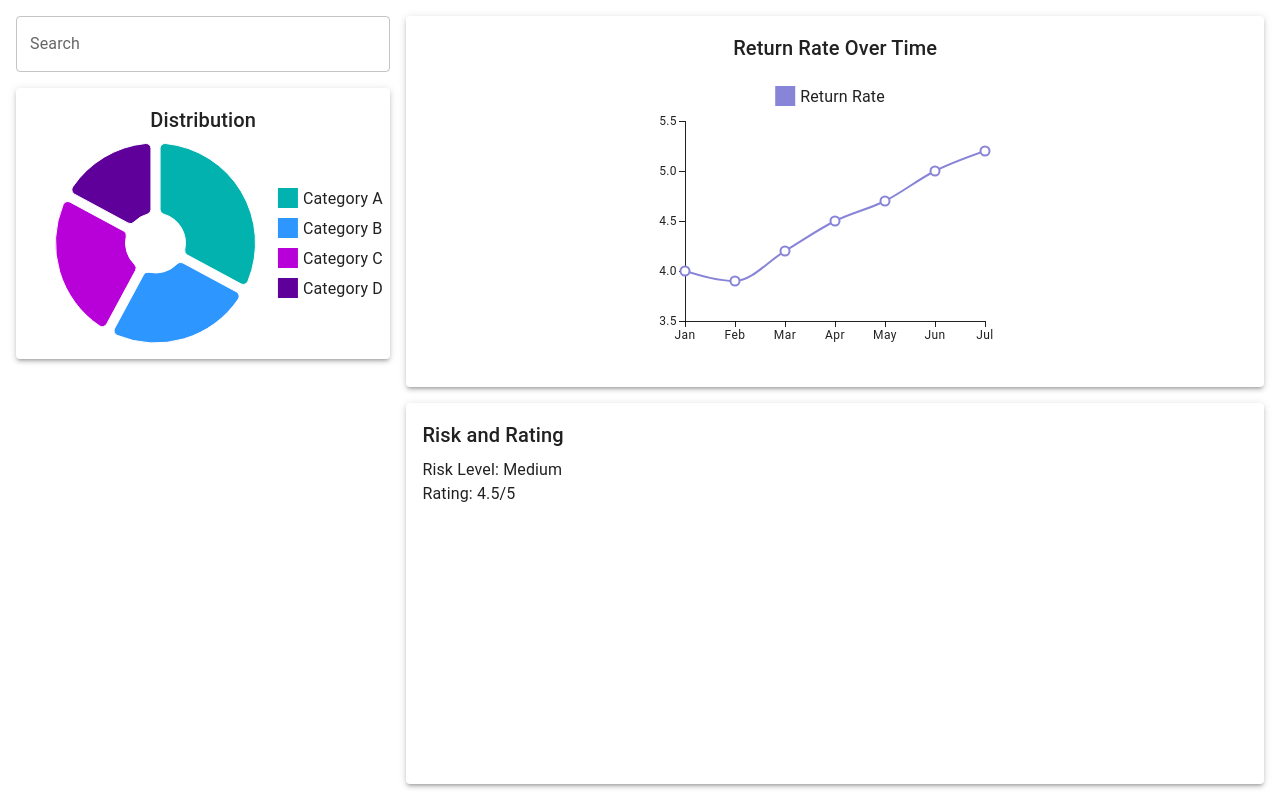
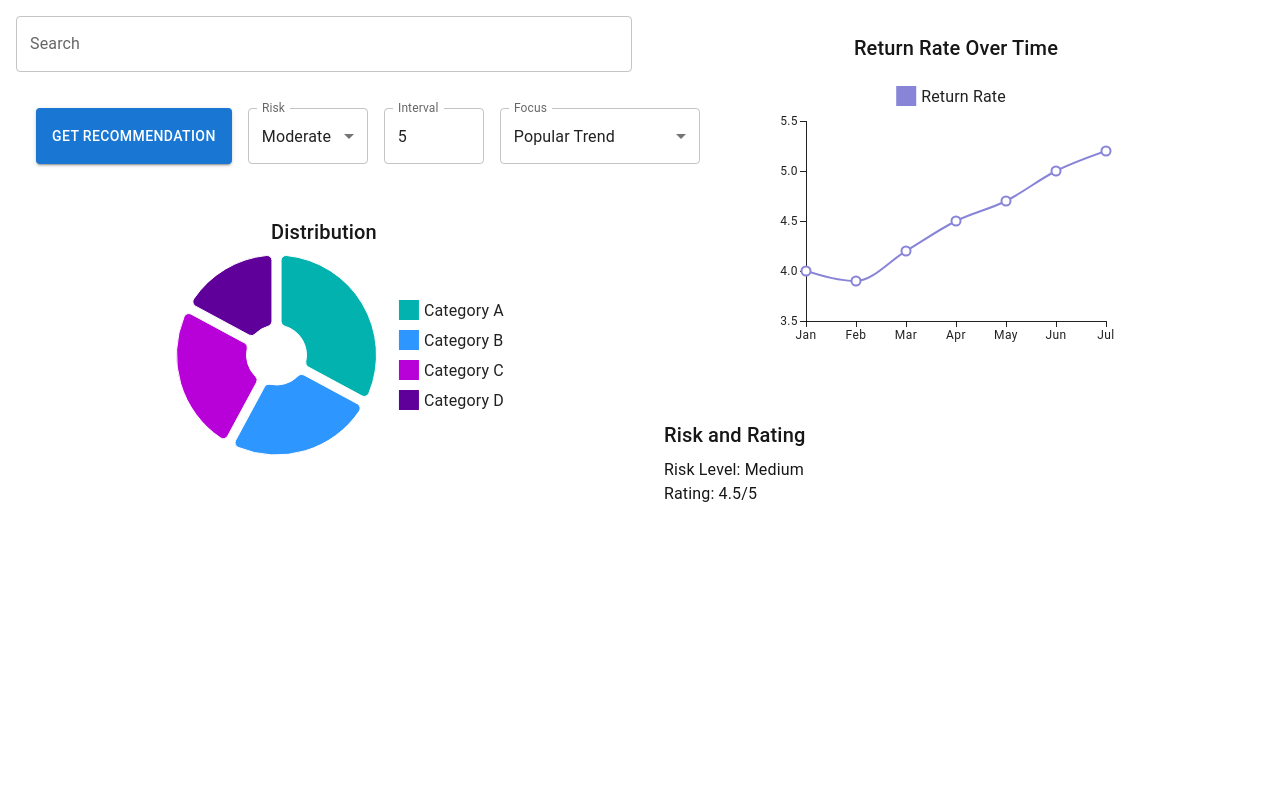
Before and after one commit to SeoliKim/wallst, a Next.js app: page / in a window 1280 px wide. Built offline with nearby package versions, Linux system fonts and the light colour scheme; no server answers.

Commit message:
add ai recommendation

```diff
--- a/package.json
+++ b/package.json
@@ -14,6 +14,7 @@
     "@mui/material": "^6.4.3",
     "@mui/x-charts": "^7.26.0",
     "next": "15.1.6",
+    "openai": "^4.83.0",
     "react": "^19.0.0",
     "react-dom": "^19.0.0",
     "recharts": "^2.15.1"
--- /dev/null
+++ b/src/app/components/aiButton.js
@@ -0,0 +1,156 @@
+'use client'
+import React, { useState } from 'react';
+import {
+  Box,
+  Button,
+  TextField,
+  Select,
+  MenuItem,
+  FormControl,
+  InputLabel,
+  CircularProgress,
+  Typography,
+} from '@mui/material';
+import { PieChart } from '@mui/x-charts';
+import { gptAPI } from '../utils/gptAPI';
+
+export default function AIButton() {
+  // State for form inputs
+  const [risk, setRisk] = useState('moderate');
+  const [interval, setInterval] = useState('5');
+  const [focus, setFocus] = useState('popular trend');
+
+  // State for API call
+  const [loading, setLoading] = useState(false);
+  const [error, setError] = useState(null);
+  const [response, setResponse] = useState(null);
+
+
+  // Function to handle the button click
+  const handleClick = async () => {
+    setLoading(true);
+    setError(null);
+    setResponse(null);
+
+    try {
+      // Prepare the data to send to the API
+      const parsedInterval = parseInt(interval, 10);
+
+      // Call the API (replace `gptAPI` with your actual API call)
+      const result = await gptAPI(risk, parsedInterval, focus);
+      const dataArray = JSON.parse(result);
+      setResponse(dataArray);
+    } catch (err) {
+      setError(err.message || 'An error occurred');
+    } finally {
+      setLoading(false);
+    }
+  };
+
+
+  return (
+    <Box sx={{ padding: '20px', maxWidth: 400, margin: 0 }}>
+      <Box sx={{ display: 'flex', gap: 2, alignItems: 'center' }}>
+        {/* Submit Button */}
+        <Button
+          variant="contained"
+          color="primary"
+          onClick={handleClick}
+          disabled={loading}
+          sx={{ height: '56px', minWidth: '120px', flexShrink: 0 }}
+        >
+          {loading ? <CircularProgress size={24} /> : 'Get Recommendation'}
+        </Button>
+
+        {/* Risk Select */}
+        <FormControl sx={{ minWidth: '120px' }}>
+          <InputLabel id="risk-label">Risk</InputLabel>
+          <Select
+            labelId="risk-label"
+            value={risk}
+            label="Risk"
+            onChange={(e) => setRisk(e.target.value)}
+          >
+            <MenuItem value="low">Low</MenuItem>
+            <MenuItem value="moderate">Moderate</MenuItem>
+            <MenuItem value="high">High</MenuItem>
+          </Select>
+        </FormControl>
+
+        {/* Interval Input */}
+        <TextField
+          label="Interval"
+          type="number"
+          value={interval}
+          onChange={(e) => setInterval(e.target.value)}
+          sx={{ minWidth: '100px' }}
+        />
+
+        {/* Focus Select */}
+        <FormControl sx={{ flexGrow: 1, minWidth: '200px' }}>
+          <InputLabel id="focus-label">Focus</InputLabel>
+          <Select
+            labelId="focus-label"
+            value={focus}
+            label="Focus"
+            onChange={(e) => setFocus(e.target.value)}
+          >
+            <MenuItem value="tech">Tech</MenuItem>
+            <MenuItem value="international market">International Market</MenuItem>
+            <MenuItem value="popular trend">Popular Trend</MenuItem>
+          </Select>
+        </FormControl>
+
+
+      </Box>
+      {/* Display Response */}
+      {response && (
+        <Box sx={{ marginTop: '20px' }}>
+          <Typography variant="h6" sx={{ marginBottom: '10px' }}>
+            <strong>Recommendation:</strong>
+          </Typography>
+          <PieChart
+            series={[
+              {
+                data: response.map((item, index) => ({
+                  id: index,
+                  value: item.quantity * 100,
+                  label: item.symbol,
+                })),
+              },
+            ]}
+            slotProps={{ legend: { hidden: true } }}
+            width={400}
+            height={200}
+          />
+          <Box sx={{ display: 'flex', justifyContent: 'flex-end', marginTop: '20px' }}>
+            <Button
+              variant="contained"
+              color="secondary"
+              // onClick={handleApply}
+              sx={{ marginRight: '10px' }} // Add some margin between the buttons
+            >
+              Apply
+            </Button>
+            <Button
+              variant="outlined"
+              color="primary"
+            // onClick={handleCancel}
+            >
+              Cancel
+            </Button>
+          </Box>
+        </Box>
+      )}
+
+      {/* Display Error */}
+      {error && (
+        <Box sx={{ marginTop: '20px' }}>
+          <Typography variant="body1" color="error">
+            <strong>Error:</strong> {error}
+          </Typography>
+        </Box>
+      )}
+    </Box>
+  );
+}
--- /dev/null
+++ b/src/app/pages/api/evaluate-portfolio.js
@@ -0,0 +1,45 @@
+import OpenAI from 'openai';
+
+const openai = new OpenAI({
+  apiKey: process.env.OPENAI_API_KEY, // This is the default and can be omitted
+});
+
+export default async function handler(req, res) {
+  console.log('Simple endpoint hit');
+  res.status(200).json({ message: 'Hello, world!' });
+}
+
+// export default async function handler(req, res) {
+//   console.log('API call to evaluate-portfolio');
+//   if (req.method === 'POST') {
+//     try {
+//       const response = await openai.chat.completions.create({
+//         model: "gpt-4",
+//         messages: [
+//           { role: "system", content: "You are a financial advisor specializing in evaluating investment portfolios and offering actionable recommendations to improve profitability and robustness." },
+//           { role: "user", content: `
+//           Here is the investment portfolio for evaluation:
+//           - Total Portfolio Value: $100,000
+//           - Asset Allocation:
+//             - 50% in U.S. stocks (S&P 500 Index Fund)
+//             - 20% in international stocks (Emerging Markets ETF)
+//             - 20% in bonds (U.S. Treasury Bonds)
+//             - 5% in real estate (REITs)
+//             - 5% in cash
+//           - Goals: Long-term growth with moderate risk exposure.
+
+//           Please evaluate the portfolio from 1 to 10, and provide specific recommendations to make it more robust and profitable.` },
+//         ],
+//         max_tokens: 50,
+//         temperature: 0.7,
+//       });
+
+//       res.status(200).json({ answer: response.choices[0].message.content });
+//     } catch (error) {
+//       console.error('Error calling OpenAI API:', error);
+//       res.status(500).json({ error: 'Failed to evaluate portfolio' });
+//     }
+//   } else {
+//     res.status(405).json({ error: 'Method not allowed' });
+//   }
+// }
--- /dev/null
+++ b/src/app/pages/api/test.js
@@ -0,0 +1,4 @@
+export default async function handler(req, res) {
+    console.log('Simple endpoint hit');
+    res.status(200).json({ message: 'Hello, world!' });
+  }
--- a/src/app/pages/dash.js
+++ b/src/app/pages/dash.js
@@ -2,6 +2,7 @@ import * as React from 'react';
 import { Box, TextField, Typography, Paper } from '@mui/material';
 import ProfolioPie from '../components/profolioPie';
 import ReturnChart from '../components/returnChart';
+import AIButton from '../components/aiButton';
 
 const pieChartData = [
   { id: 0, value: 400, label: 'Category A' },
@@ -20,32 +21,36 @@ const lineChartData = [
   { month: 'Jul', returnRate: 5.2 },
 ];
 
+
+
 export default function Home() {
   return (
     <Box sx={{ display: 'flex', height: '100vh', padding: 2, gap: 2 }}>
       {/* Left Panel */}
-      <Box sx={{ width: '30%', display: 'flex', flexDirection: 'column', gap: 2 }}>
+      <Box sx={{ width: '50%', display: 'flex', flexDirection: 'column', gap: 2 }}>
+
         {/* Search Box */}
         <TextField
           label="Search"
           variant="outlined"
           fullWidth
         />
+        <AIButton/>
         {/* Pie Chart */}
-        <Paper elevation={3} sx={{ padding: 2 }}>
+        <Box sx={{ padding: 2, flexGrow: 1 }}>
           <ProfolioPie data={pieChartData} />
-        </Paper>
+        </Box>
       </Box>
 
       {/* Right Panel */}
-      <Box sx={{ width: '70%', display: 'flex', flexDirection: 'column', gap: 2 }}>
+      <Box sx={{ width: '50%', display: 'flex', flexDirection: 'column', gap: 2 }}>
         {/* Return Chart */}
-        <Paper elevation={3} sx={{ padding: 2 }}>
+        <Box sx={{ padding: 2 }}>
           <ReturnChart data={lineChartData} />
-        </Paper>
+        </Box>
 
         {/* Risk and Rating Section */}
-        <Paper elevation={3} sx={{ padding: 2, flexGrow: 1 }}>
+        <Box sx={{ padding: 2, flexGrow: 1 }}>
           <Typography variant="h6" gutterBottom>
             Risk and Rating
           </Typography>
@@ -55,7 +60,7 @@ export default function Home() {
           <Typography variant="body1">
             Rating: 4.5/5
           </Typography>
-        </Paper>
+        </Box>
       </Box>
     </Box>
   );
--- /dev/null
+++ b/src/app/utils/gptAPI.js
@@ -0,0 +1,61 @@
+import OpenAI from 'openai';
+
+const openai = new OpenAI({
+  apiKey: process.env.AI_API_KEY, // Replace with your actual OpenAI API key
+  dangerouslyAllowBrowser: true   // Required to use the API in the browser
+});
+
+export const gptAPI = async (risk, interval, notes) => {
+    // Call the OpenAI GPT API
+    const gptResponse = await openai.chat.completions.create({
+      model: "gpt-3.5-turbo",
+      messages: [
+        { role: "system", content: "You are a financial advisor specializing in evaluating investment portfolios and offering actionable recommendations to improve profitability and robustness." },
+        { role: "user", content:
+          `Here is the investment portfolio for evaluation:
+          - Asset Allocation:
+            [
+            { "symbol": "SPDR", "quantity": 0.5 },
+            { "symbol": "VWO", "quantity": 0.2 },
+            { "symbol": "10 year bonds", "quantity": 0.2 },
+            { "symbol": "NVDA", "quantity": 0.05 },
+            { "symbol": "AAPL", "quantity": 0.05 },
+          ]
+
+          Please recommend a new portfolio and provide the output in the following format:
+          Output:
+          [
+            { "symbol": "<asset>", "quantity": <percentage> },
+            { "symbol": "<asset>", "quantity": <percentage> }
+          ]
+
+          Ensure the following restrictions are applied:
+            1. The total percentage allocation must add up to exactly 1 (100%).
+            2. Adjustments should align with the stated goal of a ${interval} interval and ${risk} risk profile, including ${notes}.
+            3. Make 2 changes to the existing assets and add 3 new assets to the portfolio.
+
+
+          Example Output:
+          [
+            { "symbol": "SPDR", "quantity": 0.5 },
+            { "symbol": "VWO", "quantity": 0.2 },
+            { "symbol": "10 year bonds", "quantity": 0.1 },
+            { "symbol": "NVDA", "quantity": 0.05 },
+            { "symbol": "AAPL", "quantity": 0.05 },
+            { "symbol": "AI", "quantity": 0.05 },
+            { "symbol": "XLK", "quantity": 0.05 }
+          ]
+            Only output the JSON array. Do not include any other text or explanation.`
+        },
+      ],
+      max_tokens: 500,
+      temperature: 0.5,
+    });
+
+    if (!gptResponse.choices || gptResponse.choices.length === 0) {
+      throw new Error('Failed to get a response from OpenAI GPT');
+    }
+    console.log(gptResponse.choices[0].message.content)
+    // Return the GPT response
+    return gptResponse.choices[0].message.content;
+};
```
Also changed, not shown: 2 other files (tests, documents, lock files or other folders).
